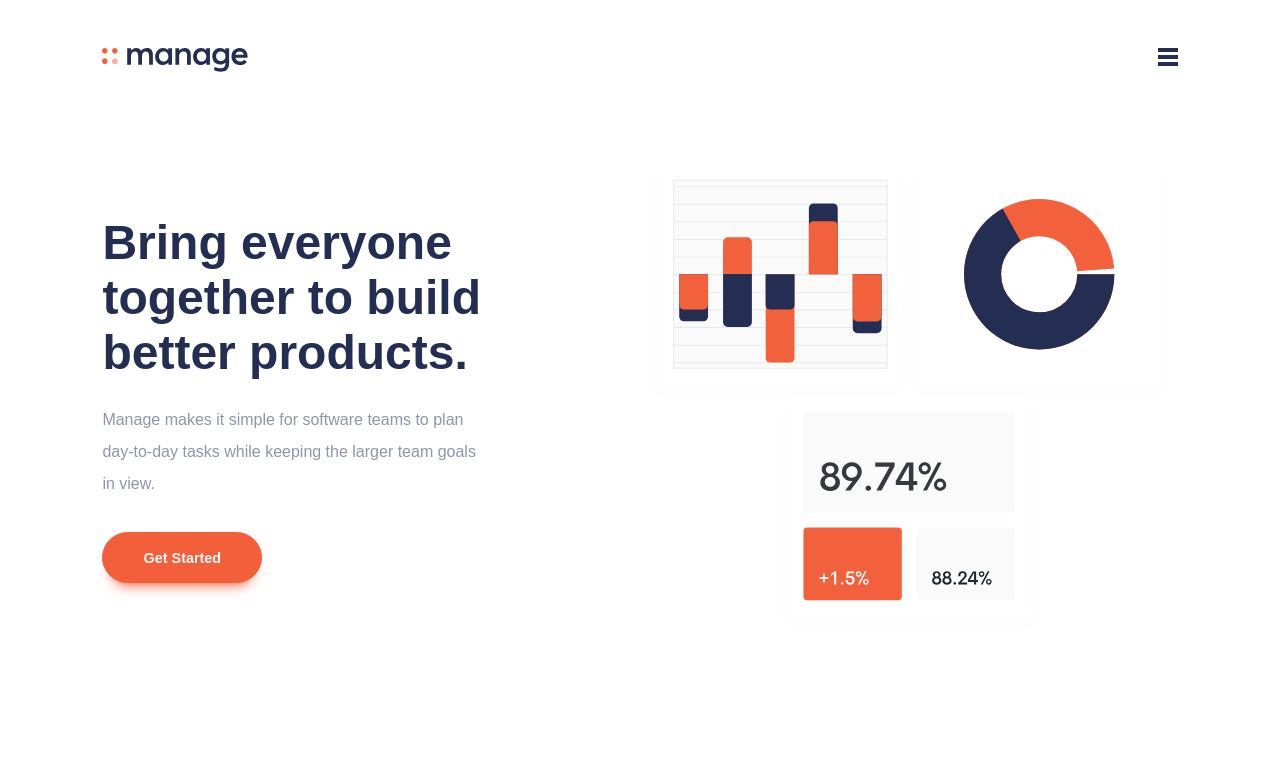
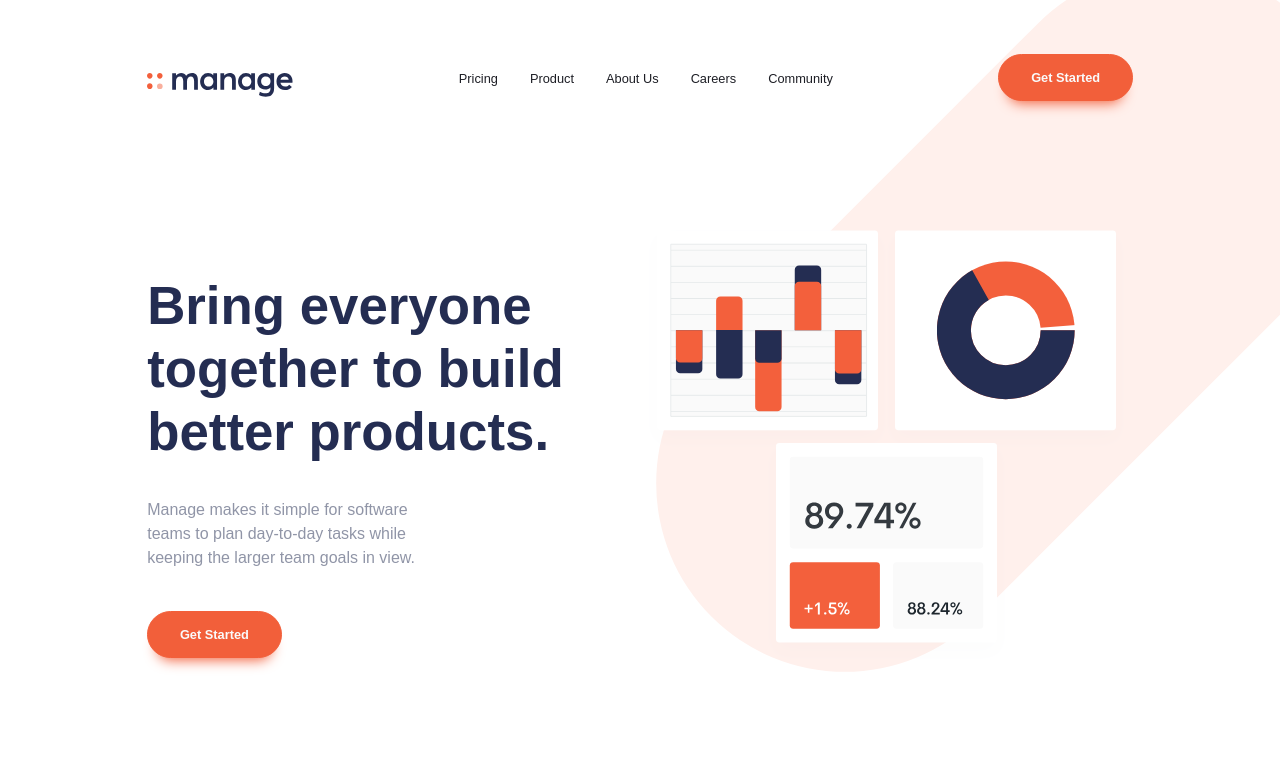
Before and after one commit to emestabillo/manage-landing-page, a website: page index.html in a window 1280 px wide. Shown: the top 768 px of the page. Drawn offline with Linux system fonts and the light colour scheme; a web font is replaced by a local one.

Commit message:
Adjust header section

```diff
--- a/index.html
+++ b/index.html
@@ -12,11 +12,6 @@
 
     <link rel="stylesheet" href="/css/style.css" />
 
-    <link
-      href="https://fonts.googleapis.com/css?family=Be+Vietnam:400,500,700&display=swap"
-      rel="stylesheet"
-    />
-
     <title>Frontend Mentor | Manage landing page</title>
   </head>
   <body>
@@ -28,10 +23,8 @@
               <img src="/images/logo.svg" alt="manage landing page logo" />
             </a>
           </div>
-          <div class="menu-open">
-            <span class="hamburger"></span>
-          </div>
-          <ul style="display: none;">
+
+          <ul>
             <li>
               <a href="#">Pricing</a>
             </li>
@@ -47,8 +40,9 @@
             <li>
               <a href="#">Community</a>
             </li>
-            <button>Get Started</button>
           </ul>
+          <button class="cta cta--nav">Get Started</button>
+          <span class="hamburger"></span>
         </nav>
         <section class="hero">
           <figure class="hero__image">
--- a/sass/_base.scss
+++ b/sass/_base.scss
@@ -1,5 +1,4 @@
-// - Mobile: 375px
-// - Desktop: 1440px
+@import url("https://fonts.googleapis.com/css2?family=Be+Vietnam:wght@400;500;700&display=swap");
 
 //COLORS: Primary
 $color-bright-red: hsl(12, 88%, 59%);
@@ -35,73 +34,6 @@ body {
   font-family: "Be Vietnam", sans-serif;
 }
 
-.container {
-  max-width: 90rem; //1440px
-  // height: 164.94rem; //2639px
-  margin: 0 auto;
-  @media screen and (min-width: 1440px) {
-    box-shadow: 0px 3px 15px rgba(0, 0, 0, 0.2);
-  }
-}
-
-.cta,
-.feature-number {
-  border-radius: 2.5rem;
-  border: 1px solid $color-bright-red;
-  background: $color-bright-red;
-  color: $color-light-gray;
-
-  &--header,
-  &--reviews,
-  &--action,
-  &--email {
-    font-weight: 700;
-    cursor: pointer;
-  }
-
-  &--header,
-  &--reviews,
-  &--action {
-    width: 10rem;
-    height: 3.2rem;
-    font-size: 0.9rem;
-    box-shadow: 0px 12px 13px -10px rgba(242, 95, 58, 1);
-  }
-
-  &--header,
-  &--reviews,
-  &--email {
-    &:hover {
-      background: lighten($color-bright-red, 12%);
-      border: 1px solid lighten($color-bright-red, 12%);
-    }
-  }
-
-  &--action {
-    background-color: $color-light-red;
-    color: $color-bright-red;
-    &:hover {
-      color: lighten($color-bright-red, 12%);
-    }
-    @media screen and (min-width: 920px) {
-      align-self: center;
-    }
-  }
-
-  &--email {
-    width: 5.5rem;
-    height: 2.8rem;
-
-    @media screen and (min-width: 600px) {
-      width: 6.5rem;
-    }
-  }
-}
-
-img {
-  max-width: 100%;
-}
-
 h1,
 h3 {
   color: $color-dark-blue;
@@ -109,5 +41,9 @@ h3 {
 
 p {
   color: $color-gray-blue;
-  line-height: 2;
+  // line-height: 2;
 }
+
+img {
+  max-width: 100%;
+}
--- /dev/null
+++ b/sass/_components.scss
@@ -0,0 +1,69 @@
+.cta,
+.feature-number {
+  border-radius: 2.5rem;
+  border: 1px solid $color-bright-red;
+  background: $color-bright-red;
+  color: $color-light-gray;
+
+  &--nav,
+  &--header,
+  &--reviews,
+  &--action,
+  &--email {
+    font-weight: 700;
+    cursor: pointer;
+  }
+
+  &--nav,
+  &--header,
+  &--reviews,
+  &--action {
+    width: 8.4rem;
+    height: 2.9rem;
+    font-size: 0.8rem;
+    box-shadow: 0px 12px 13px -10px rgba(242, 95, 58, 1);
+  }
+
+  &--nav,
+  &--header,
+  &--reviews,
+  &--email {
+    &:hover {
+      background: lighten($color-bright-red, 12%);
+      border: 1px solid lighten($color-bright-red, 12%);
+    }
+  }
+
+  &--nav {
+    display: none;
+    @media screen and (min-width: 992px) {
+      display: block;
+    }
+  }
+
+  &--header {
+    @media screen and (min-width: 992px) {
+      align-self: flex-end;
+    }
+  }
+
+  &--action {
+    background-color: $color-light-red;
+    color: $color-bright-red;
+    &:hover {
+      color: lighten($color-bright-red, 12%);
+    }
+    @media screen and (min-width: 920px) {
+      align-self: center;
+    }
+  }
+
+  &--email {
+    width: 5.5rem;
+    height: 2.8rem;
+
+    @media screen and (min-width: 600px) {
+      width: 6.5rem;
+    }
+  }
+}
--- a/sass/_layout.scss
+++ b/sass/_layout.scss
@@ -1,34 +1,25 @@
-// header {
-// background: url(/images/bg-tablet-pattern.svg) top -2rem right -5rem no-repeat;
-// background-size: 100%;
-
-// background: url(/images/bg-tablet-pattern.svg),
-//   url(/images/bg-tablet-pattern.svg);
-// background-repeat: no-repeat;
-// background-size: 100%, 80%;
-// background-position: top -2rem right -5rem, bottom right -11rem;
-// padding: 3rem 8vw;
-
-// @media screen and (min-width: 600px) {
-//   background-size: 80%, 60%;
-// }
-
-// @media screen and (min-width: 840px) {
-//   background: url(/images/bg-tablet-pattern.svg);
-//   background-repeat: no-repeat;
-//   background-size: 60%;
-//   background-position: top -3rem right -8rem;
-// }
-
-// @media screen and (min-width: 1155px) {
-//   background-size: 50%;
-// }
-// }
-// }
+.container {
+  max-width: 90rem;
+  margin: 0 auto;
+  @media screen and (min-width: 1441px) {
+    box-shadow: 0px 3px 15px rgba(0, 0, 0, 0.2);
+  }
+}
 
 header {
+  background: url(/images/bg-tablet-pattern.svg) top -2rem right -5rem no-repeat;
+  background-size: 100%;
   padding: 3rem 8vw 5rem;
-  //  padding: 4.5rem 6.5vw 5rem;
+  @media screen and (min-width: 600px) {
+    background-size: 77%;
+  }
+  @media screen and (min-width: 920px) {
+    background-size: 55%;
+    // background-position: -12rem -12rem;
+  }
+  @media screen and (min-width: 992px) {
+    padding: 3.4rem 11.5vw 6.5rem;
+  }
 }
 
 .hamburger {
@@ -36,13 +27,45 @@ header {
   height: 18px;
   width: 20px;
   display: block;
+  @media screen and (min-width: 992px) {
+    display: none;
+  }
 }
 
 nav {
   display: flex;
+  justify-content: space-between;
+  align-items: center;
 
-  .menu-open {
-    margin-left: auto;
+  // .menu {
+  //   @media screen and (max-width: 991px) {
+  //     margin-left: auto;
+  //   }
+  //   // @media screen and (min-width: 992px) {
+  //   //   display: flex;
+  //   // }
+  // }
+  .brand {
+    align-self: flex-end;
+  }
+  ul {
+    display: none;
+    list-style: none;
+    li {
+      padding: 0 1rem;
+    }
+    a {
+      text-decoration: none;
+      color: $color-darker-blue;
+      font-size: 0.8rem;
+      &:hover {
+        color: $color-gray-blue;
+      }
+    }
+
+    @media screen and (min-width: 992px) {
+      display: flex;
+    }
   }
 }
 
@@ -51,8 +74,8 @@ nav {
   padding-top: 3rem;
 
   @media screen and (min-width: 920px) {
-    padding-top: 5rem;
-
+    // padding-top: 5rem;
+    padding-top: 7.6rem;
     display: flex;
     justify-content: space-between;
   }
@@ -60,7 +83,7 @@ nav {
   &__image {
     @media screen and (min-width: 920px) {
       order: 2;
-      width: 50%;
+      flex: 1;
     }
 
     img {
@@ -70,32 +93,47 @@ nav {
   }
 
   &__text {
-    @media screen and (max-width: 919px) {
-      text-align: center;
-    }
+    // @media screen and (max-width: 919px) {
+    //   text-align: center;
+    // }
+
+    text-align: center;
 
     @media screen and (min-width: 920px) {
+      display: grid;
+      grid-template-rows: 12rem 5rem 5rem;
+      row-gap: 1rem;
       text-align: left;
-      width: 45%;
-      align-self: center;
+      flex: 1;
+      padding-top: 3.2rem;
+      // text-align: left;
+      // width: 45%;
+      // align-self: center;
     }
 
     .title {
       @media screen and (min-width: 920px) {
         font-size: 3rem;
+        line-height: 1.2;
+      }
+      @media screen and (min-width: 1125px) {
+        font-size: 3.3rem;
       }
 
       font-size: 2.6rem;
       color: $color-dark-blue;
     }
 
-    p {
+    .subtitle {
       // font-size: 1.2rem;
       padding-top: 0.5rem;
       padding-bottom: 1.5rem;
 
       @media screen and (min-width: 920px) {
-        padding: 1.5rem 8vw 2rem 0;
+        // padding: 2.3rem 8vw 2rem 0;
+        line-height: 1.5;
+        padding: 1rem 15vw 2rem 0;
+        // padding-right: 14vw;
       }
     }
   }
--- a/sass/main.scss
+++ b/sass/main.scss
@@ -1,2 +1,3 @@
 @import "base";
+@import "components";
 @import "layout";
```
Also changed, not shown: css/style.css.
